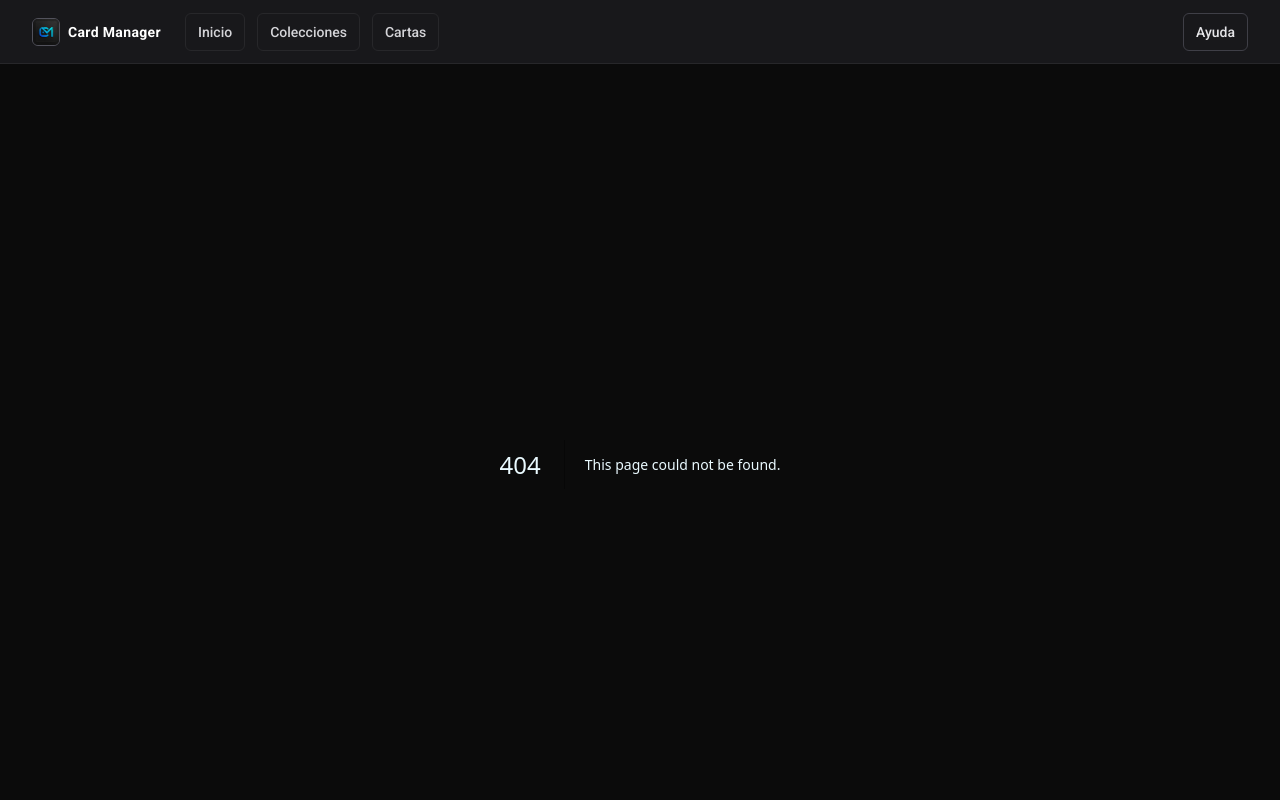
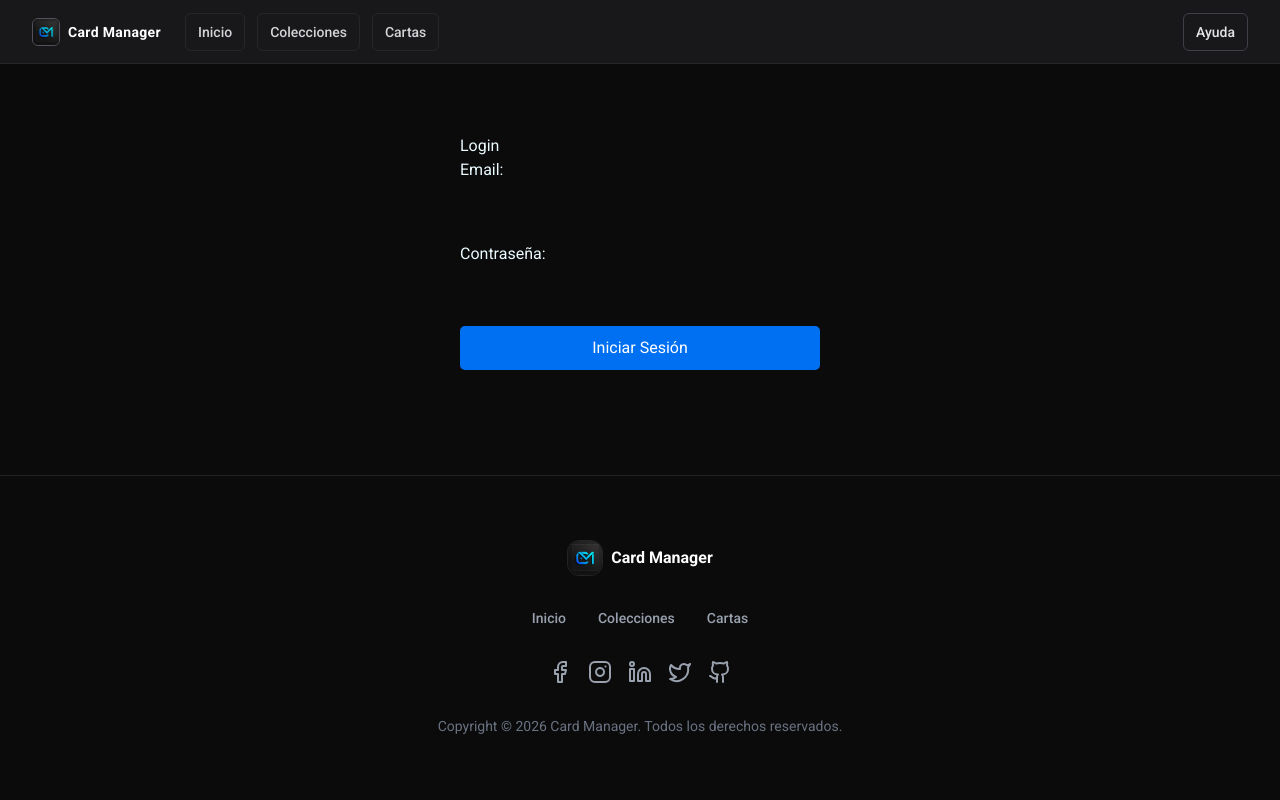
Before and after one commit to avila66/card-manager, a Next.js app: page /login in a window 1280 px wide. Before the commit this address had no page. Shown: the top 800 px of the page. Built offline with nearby package versions, Linux system fonts and the light colour scheme.

Commit message:
Added login page with API response

```diff
--- /dev/null
+++ b/app/login/page.tsx
@@ -0,0 +1,127 @@
+'use client';
+
+import { useState, useEffect } from 'react';
+import { useRouter } from 'next/navigation';
+
+export default function LoginPage() {
+  const router = useRouter();
+  const [email, setEmail] = useState('');
+  const [password, setPassword] = useState('');
+  const [loading, setLoading] = useState(false);
+  const [response, setResponse] = useState<null | { mensaje: string }>(null);
+  const [error, setError] = useState('');
+
+  useEffect(() => {
+    if (response) {
+      const timer = setTimeout(() => {
+        router.push('/indice');
+      }, 1500);
+      return () => clearTimeout(timer);
+    }
+  }, [response, router]);
+
+  const handleSubmit = async (e: React.FormEvent) => {
+    e.preventDefault();
+    setLoading(true);
+    setError('');
+    setResponse(null);
+
+    try {
+      const res = await fetch('/api/user', {
+        method: 'POST',
+        headers: {
+          'Content-Type': 'application/json',
+        },
+        body: JSON.stringify({
+          email,
+          password,
+        }),
+      });
+
+      const data = await res.json();
+
+      if (!res.ok) {
+        setError(data.mensaje || 'Error en la solicitud');
+      } else {
+        setResponse(data);
+        setEmail('');
+        setPassword('');
+      }
+    } catch (err) {
+      setError('Error al conectar con la API');
+      console.error(err);
+    } finally {
+      setLoading(false);
+    }
+  };
+
+  return (
+    <div style={{ maxWidth: '400px', margin: '50px auto', padding: '20px' }}>
+      <h1>Login</h1>
+
+      <form onSubmit={handleSubmit}>
+        <div style={{ marginBottom: '15px' }}>
+          <label htmlFor="email">Email:</label>
+          <input
+            id="email"
+            type="email"
+            value={email}
+            onChange={(e) => setEmail(e.target.value)}
+            required
+            style={{
+              width: '100%',
+              padding: '8px',
+              marginTop: '5px',
+              boxSizing: 'border-box',
+            }}
+          />
+        </div>
+
+        <div style={{ marginBottom: '15px' }}>
+          <label htmlFor="password">Contraseña:</label>
+          <input
+            id="password"
+            type="password"
+            value={password}
+            onChange={(e) => setPassword(e.target.value)}
+            required
+            style={{
+              width: '100%',
+              padding: '8px',
+              marginTop: '5px',
+              boxSizing: 'border-box',
+            }}
+          />
+        </div>
+
+        <button
+          type="submit"
+          disabled={loading}
+          style={{
+            width: '100%',
+            padding: '10px',
+            backgroundColor: loading ? '#ccc' : '#0070f3',
+            color: 'white',
+            border: 'none',
+            borderRadius: '5px',
+            cursor: loading ? 'not-allowed' : 'pointer',
+          }}
+        >
+          {loading ? 'Enviando...' : 'Iniciar Sesión'}
+        </button>
+      </form>
+
+      {error && (
+        <div style={{ marginTop: '20px', padding: '10px', backgroundColor: '#ffebee', color: '#c62828', borderRadius: '5px' }}>
+          <strong>Error:</strong> {error}
+        </div>
+      )}
+
+      {response && (
+        <div style={{ marginTop: '20px', padding: '10px', backgroundColor: '#e8f5e9', color: '#2e7d32', borderRadius: '5px' }}>
+          <strong>Éxito:</strong> {JSON.stringify(response)}
+        </div>
+      )}
+    </div>
+  );
+}
```
